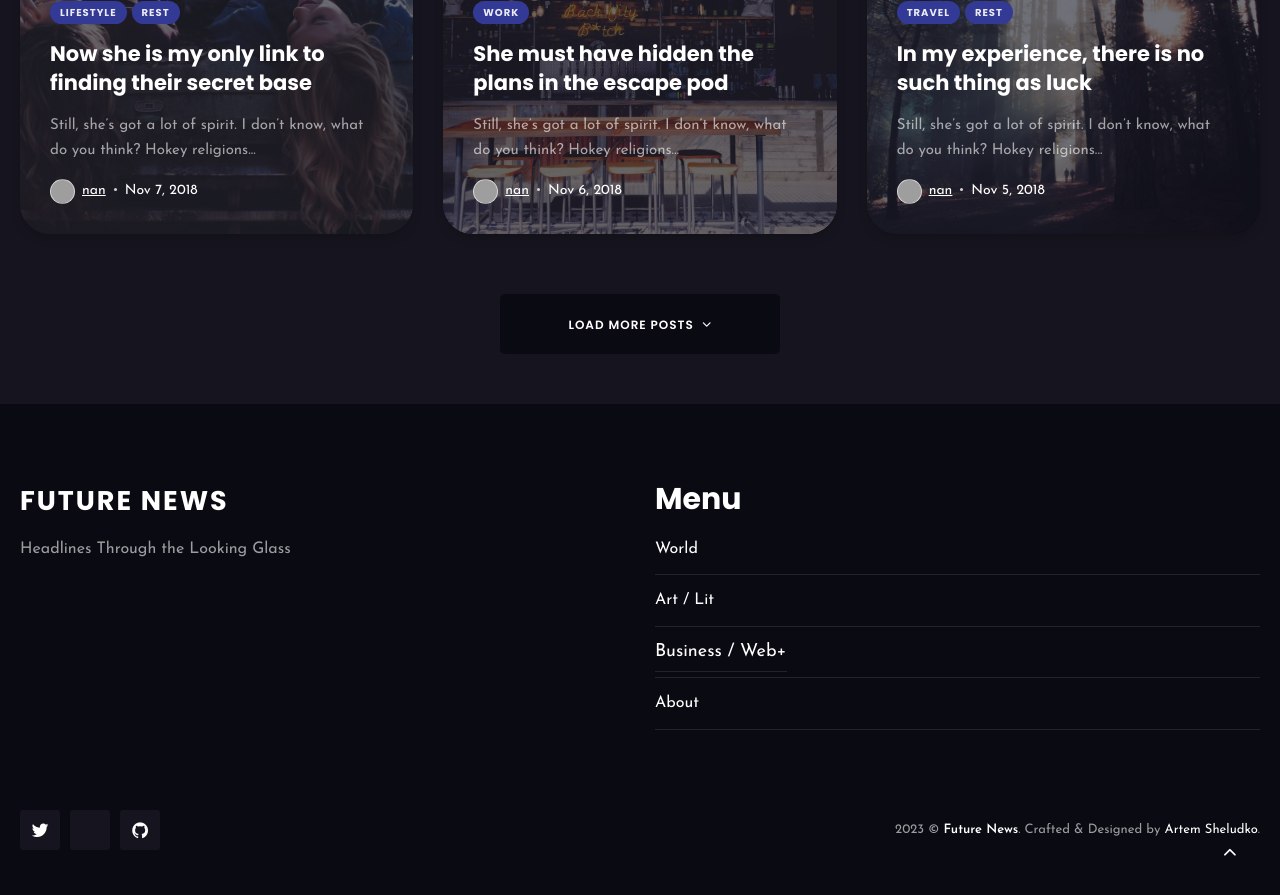
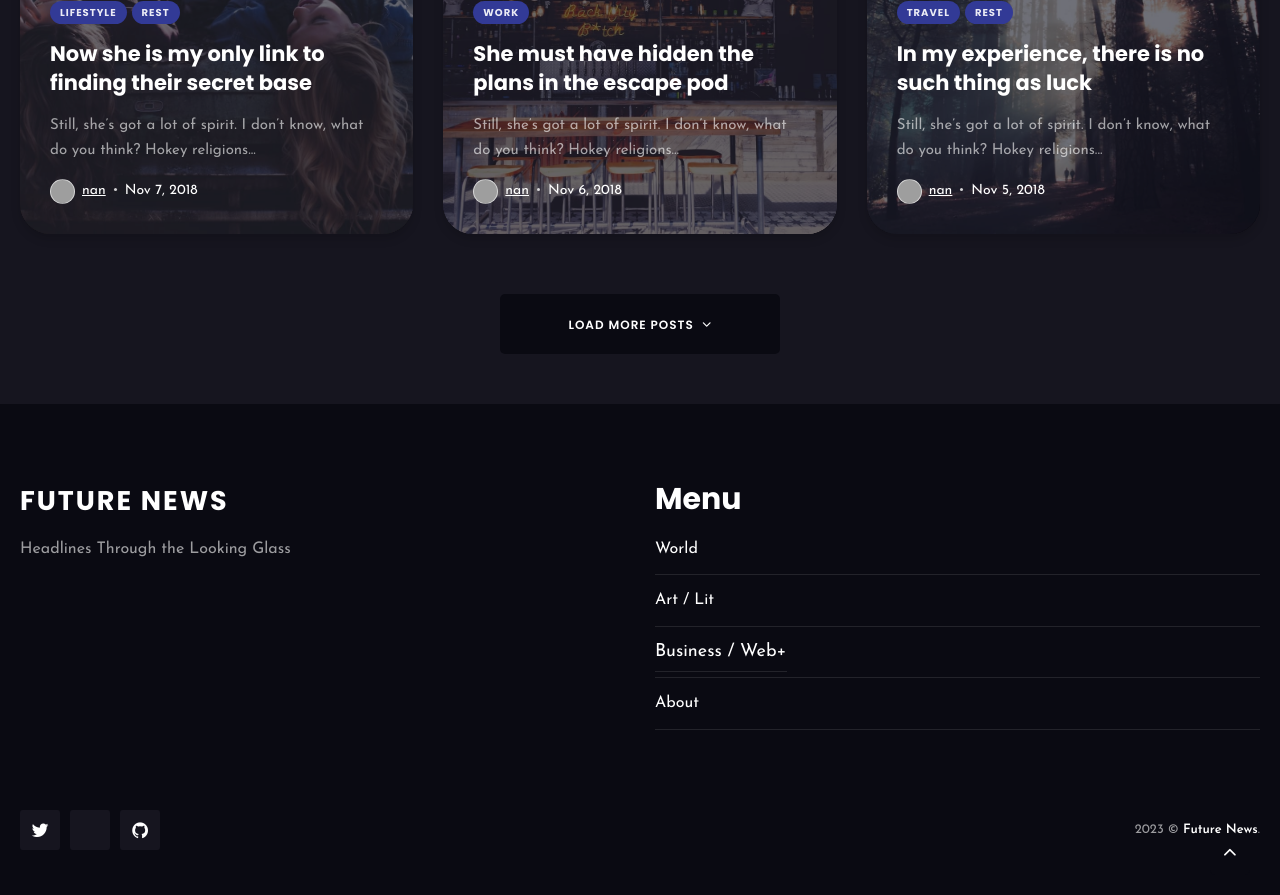
Before and after one commit to nan3333/futurenews, a Jekyll site: the page built from index.html, in a window 1280 px wide and 900 px high, scrolled down 1717 px. Shown: the top 895 px of the window. Built offline with Jekyll 4.4.1, drawn with Linux system fonts in a browser that asks for light colours; nearby versions of some CDN libraries; the list of posts is cut into pages by our own code; grey boxes are pictures that could not be loaded.

```diff
--- a/_includes/footer.html
+++ b/_includes/footer.html
@@ -28,7 +28,7 @@
           <div class="widget__head">
             <h3 class="widget__title">Get Interesting News</h3>
           </div>
-          <p class="subscribe-subtitle">Subscribe to our newsletter and we’ll send you the emails of latest posts.</p>
+          <p class="subscribe-subtitle">Subscribe to future.news to recieve new posts in your email (TODO).</p>
           <form class="subscribe-form validate" action="{% if site.mailchimp-identifier %}//{{site.mailchimp-identifier}}{% else %}#{% endif %}"
             method="POST" id="membedded-subscribe-form" name="membedded-subscribe-form" target="_blank" novalidate>
             <div class="subscribe-group">
@@ -54,7 +54,7 @@
       <div class="col col-12 col-d-10 push-d-1 col-m-12 push-m-0">
       <div class="footer__inner">
         {% include social-links.html %}
-        <div class="copyright">{{site.time | date: '%Y'}} &copy; <a href="/"><strong>{{site.title}}</strong></a>. Crafted & Designed by <a href="https://jekyllthemes.io/developers/artem-sheludko">Artem Sheludko</a>.</div>
+        <div class="copyright">{{site.time | date: '%Y'}} &copy; <a href="/"><strong>{{site.title}}</strong></a>.</div>
         </div>
       </div>
     </div>
```
